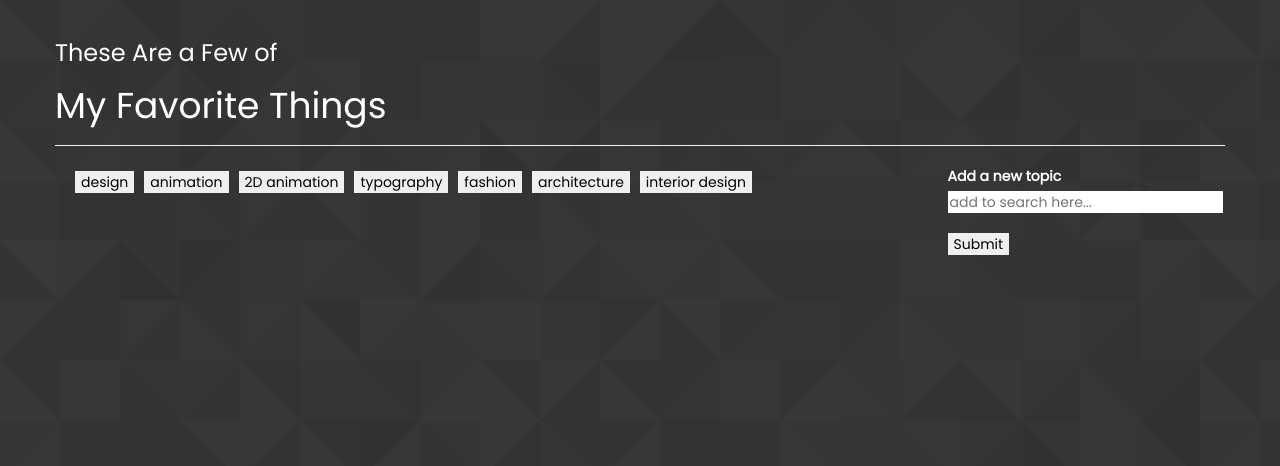
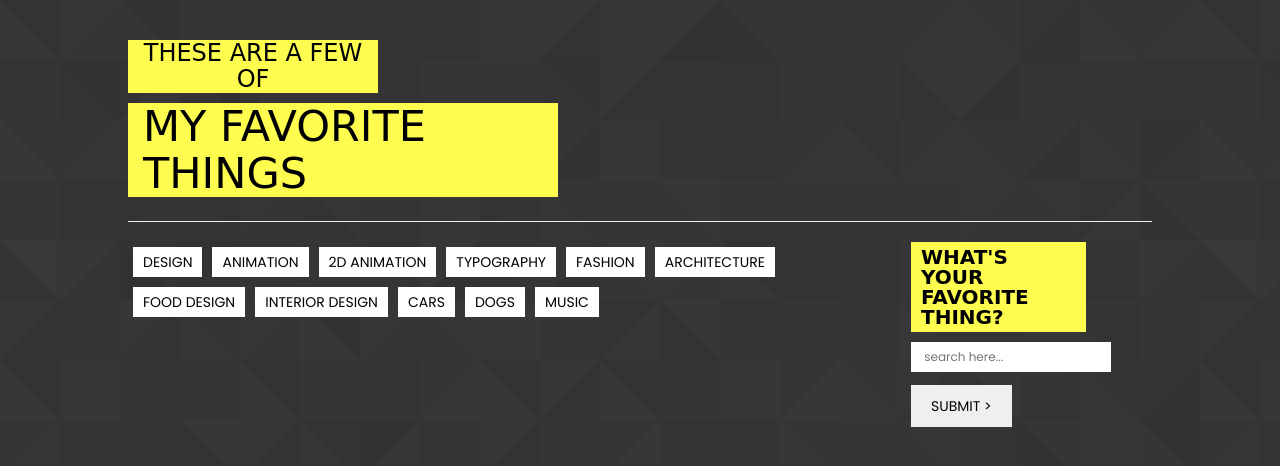
Before and after one commit to cmpablo/Gif-Tastic, a plain HTML site: page index.html in a window 1280 px wide. Drawn offline with nearby package versions, Linux system fonts and the light colour scheme; a web font is replaced by a local one.

Commit message:
added css

```diff
--- a/assets/css/style.css
+++ b/assets/css/style.css
@@ -2,21 +2,86 @@ body {
   background-color: #000;
   background-image: url("../images/bg_img.png");
   color: #fff;
-  font-family: 'Poppins', sans-serif;
+  font-family: "Poppins", sans-serif;
+  line-height: 1.6;
 }
 
-.topics-btn,
+.container {
+  width: 80%;
+  margin: 0 auto;
+}
+
+.page-header,
+label,
+p {
+  font-family: "Dokdo", cursive;
+}
+
+.page-header h3,
+h1 {
+  background-color: rgb(255, 252, 80);
+  color: #000;
+}
+
+.page-header h3 {
+  width: 250px;
+  text-align: center;
+}
+
+.page-header h1 {
+  font-size: 43px;
+  width: 430px;
+  padding: 0px 0px 0px 15px;
+  margin: 10px 0px 15px 0px;
+}
+
+label {
+  background-color: rgb(255, 252, 80);
+  color: #000;
+  font-size: 20px;
+  line-height: 1;
+  text-transform: uppercase;
+  padding: 5px 10px;
+  margin: 0px 0px 10px 0px;
+  width: 175px;
+}
+
+#main-buttons {
+  padding: 0px;
+}
+
+#topics-btn,
 input {
   border: none;
   color: #000;
 }
 
-.topics-btn {
-    margin: 5px;
+#newTopic-input {
+  width: 200px;
+  height: 30px;
+  font-size: 12px;
+  padding: 0px 0px 0px 10px;
+  color: rgb(228, 228, 228);
 }
 
-.gif img {
-    max-width: 100%;
-    float: left;
-    overflow: hidden;
+#topics-btn,
+#add-topic-btn {
+  margin: 5px;
+  padding: 5px 10px;
+  border-radius: 0px;
+  text-transform: uppercase;
 }
+
+#add-topic-btn {
+  margin: -20px 0px 0px 0px;
+  padding: 10px 20px;
+}
+
+p {
+  width: 100px;
+  padding: 0px 0px 0px 10px;
+  margin: 25px 0px 10px 0px;
+  text-transform: uppercase;
+  background-color: rgb(255, 252, 80);
+  color: #000;
+}
--- a/assets/javascript/app.js
+++ b/assets/javascript/app.js
@@ -7,7 +7,11 @@ $(document).ready(function() {
     "typography",
     "fashion",
     "architecture",
-    "interior design"
+    "food design",
+    "interior design",
+    "cars",
+    "dogs",
+    "music"
   ];
 
   // function to request and display data
@@ -65,7 +69,8 @@ $(document).ready(function() {
 
     for (var i = 0; i < topics.length; i++) {
       var b = $("<button>");
-      b.addClass("topics-btn");
+      b.addClass("btn btn-default");
+      b.attr("id", "topics-btn");
       b.attr("data-name", topics[i]);
       b.text(topics[i]);
       $("#faveThingsBtns").append(b);
@@ -82,8 +87,8 @@ $(document).ready(function() {
     renderButtons();
   });
 
-  // click event listener to all topics with a class of "topics-btn"
-  $(document).on("click", ".topics-btn", displayDesignInfo);
+  // click event listener to all topics with an id of "topics-btn"
+  $(document).on("click", "#topics-btn", displayDesignInfo);
 
   // run functions
   renderButtons();
--- a/index.html
+++ b/index.html
@@ -7,6 +7,9 @@
     <title>My Favorite Things in GIFs</title>
     <meta name="viewport" content="width=device-width, initial-scale=1">
     <link href="https://fonts.googleapis.com/css?family=Poppins" rel="stylesheet">
+    <link href="https://fonts.googleapis.com/css?family=Dokdo" rel="stylesheet">
+    <script defer src="https://use.fontawesome.com/releases/v5.0.9/js/all.js" integrity="sha384-8iPTk2s/jMVj81dnzb/iFR2sdA7u06vHJyyLlAd4snFpCl/SnyUjRrbdJsw1pGIl"
+        crossorigin="anonymous"></script>
     <link rel="stylesheet" type="text/css" media="screen" href="assets/css/reset.css" />
     <link rel="stylesheet" href="https://maxcdn.bootstrapcdn.com/bootstrap/3.3.7/css/bootstrap.min.css" />
     <link rel="stylesheet" type="text/css" media="screen" href="assets/css/style.css" />
@@ -18,26 +21,26 @@
 
         <div class="row">
             <div class="page-header">
-                <h3>These Are a Few of</h3>
-                <h1>My Favorite Things
+                <h3>THESE ARE A FEW OF</h3>
+                <h1>MY FAVORITE THINGS
                 </h1>
             </div>
         </div>
 
         <div class="row">
-            <div class="col-md-9">
+            <div class="col-md-9" id="main-buttons">
                 <div id="faveThingsBtns"></div>
             </div>
 
             <div class="col-md-3">
                 <form id="addToSearch">
-                    <label for="newTopic-input">Add a new topic</label>
+                    <label for="newTopic-input">What's your favorite thing?</label>
                     <br>
-                    <input type="text" id="newTopic-input" placeholder="add to search here...">
+                    <input type="text" id="newTopic-input" placeholder=" search here...">
                     <br>
                     <br>
                     <!-- Button triggers new movie to be added -->
-                    <input id="add-topic" type="submit" value="Submit">
+                    <input id="add-topic-btn" type="submit" value="Submit >">
                 </form>
             </div>
 
@@ -48,14 +51,14 @@
                 <div id="faveThings"></div>
             </div>
             <div class="col-md-3"></div>
+
         </div>
 
-    </div>
 
-
-    <!-- JAVASCRIPT -->
-    <script src="https://cdnjs.cloudflare.com/ajax/libs/jquery/3.2.1/jquery.min.js"></script>
-    <script src="assets/javascript/app.js"></script>
+        <!-- JAVASCRIPT -->
+        <script src="https://cdnjs.cloudflare.com/ajax/libs/jquery/3.2.1/jquery.min.js"></script>
+        <script src="https://unpkg.com/isotope-layout@3/dist/isotope.pkgd.min.js"></script>
+        <script src="assets/javascript/app.js"></script>
 
 </body>
 
```
